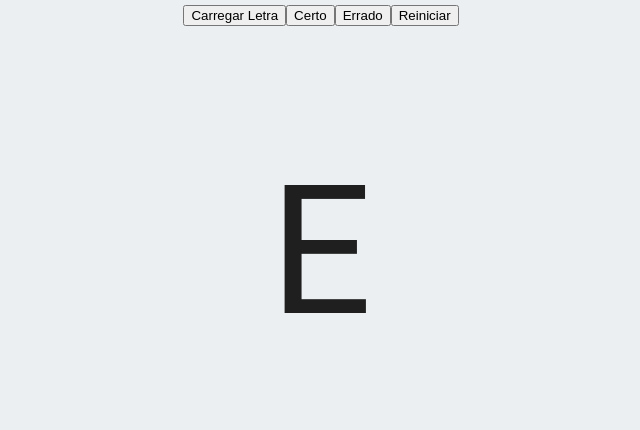
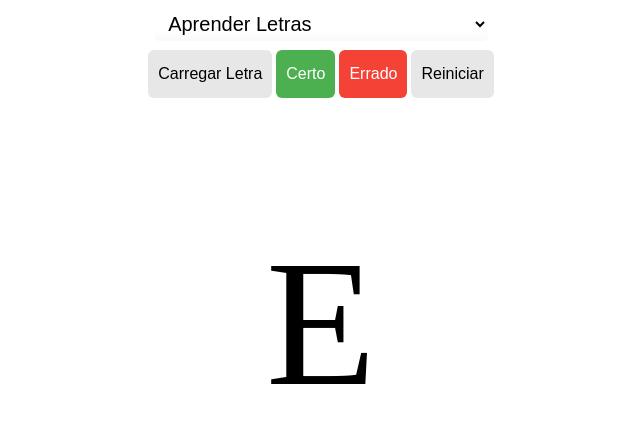
Before and after one commit to marcelocesards/aprender, a plain HTML site: page public/index.html in a window 1280 px wide. Shown: the whole page, without its empty margins (319-959 px from the left). Drawn offline with Linux system fonts and the light colour scheme; some packages are replaced by stand-ins of ours.

Commit message:
alternar entre modos de aprendizado

```diff
--- a/public/components/cores.component/cores.component.js
+++ b/public/components/cores.component/cores.component.js
@@ -59,7 +59,7 @@ export class CoresComponent {
     async render(container){
         this.element = await baseComponent.renderTemplate({
             container,
-            templatePath: "/components/letras.component/letras.component.html"
+            templatePath: "/components/cores.component/cores.component.html"
         });
         this.addEventListeners();
         this.labelLetrasComponent = new LabelLetrasComponent();
@@ -76,16 +76,16 @@ export class CoresComponent {
 
     addEventListeners(){
 
-        const btn = document.querySelector('.btn-carregar-letras');
+        const btn = this.element.querySelector('.btn-carregar');
         btn.addEventListener('click', ()=>this.carregar());
 
-        const btnCerto = document.querySelector('.btn-certo');
+        const btnCerto = this.element.querySelector('.btn-certo');
         btnCerto.addEventListener('click', ()=>this.respostaCerta());
 
-        const btnErrado = document.querySelector('.btn-errado');
+        const btnErrado = this.element.querySelector('.btn-errado');
         btnErrado.addEventListener('click', ()=>this.respostaErrada());
 
-        const btnReiniciar = document.querySelector('.btn-limpar');
+        const btnReiniciar = this.element.querySelector('.btn-limpar');
         btnReiniciar.addEventListener('click', ()=>{
             this.limpar();
             this.LabelEstErr.innerHTML="";
--- a/public/components/letras.component/letras.component.html
+++ b/public/components/letras.component/letras.component.html
@@ -1,9 +1,9 @@
 <div class="container">
     <nav class="nav-bar">
-        <button class="btn-carregar-letras">Carregar Letra</button>
-        <button class="btn-certo">Certo</button>
-        <button class="btn-errado">Errado</button>
-        <button class="btn-limpar">Reiniciar</button>
+        <button class="btn btn-light btn-carregar">Carregar Letra</button>
+        <button class="btn btn-success btn-certo">Certo</button>
+        <button class="btn btn-danger btn-errado">Errado</button>
+        <button class="btn btn-light btn-limpar">Reiniciar</button>
     </nav>
     <section class="exibicaoLetras">
 
--- a/public/components/letras.component/letras.component.js
+++ b/public/components/letras.component/letras.component.js
@@ -40,7 +40,7 @@ export class LetrasComponent {
 
     btnCarregarLetrasListener(){
 
-        const btn = document.querySelector('.btn-carregar-letras');
+        const btn = document.querySelector('.btn-carregar');
         btn.addEventListener('click', ()=>this.carregarLetra());
 
         const btnCerto = document.querySelector('.btn-certo');
--- a/public/index.html
+++ b/public/index.html
@@ -23,25 +23,17 @@
       to avoid connecting the SDK to running emulators.
     -->
     <script defer src="/__/firebase/init.js?useEmulator=true"></script>
-
-    <style media="screen">
-      body { background: #ECEFF1; color: rgba(0,0,0,0.87); font-family: Roboto, Helvetica, Arial, sans-serif; margin: 0; padding: 0; }
-      #message { background: white; max-width: 360px; margin: 100px auto 16px; padding: 32px 24px; border-radius: 3px; }
-      #message h2 { color: #ffa100; font-weight: bold; font-size: 16px; margin: 0 0 8px; }
-      #message h1 { font-size: 22px; font-weight: 300; color: rgba(0,0,0,0.6); margin: 0 0 16px;}
-      #message p { line-height: 140%; margin: 16px 0 24px; font-size: 14px; }
-      #message a { display: block; text-align: center; background: #039be5; text-transform: uppercase; text-decoration: none; color: white; padding: 16px; border-radius: 4px; }
-      #message, #message a { box-shadow: 0 1px 3px rgba(0,0,0,0.12), 0 1px 2px rgba(0,0,0,0.24); }
-      #load { color: rgba(0,0,0,0.4); text-align: center; font-size: 13px; }
-      @media (max-width: 600px) {
-        body, #message { margin-top: 0; background: white; box-shadow: none; }
-        body { border-top: 16px solid #ffa100; }
-      }
-    </style>
   </head>
   <body>
     <main>
+        <div class="nav-bar">
+          <select id="modo" class="select">
+            <option value="letras">Aprender Letras</option>
+            <option value="cores">Aprender Cores</option>
+          </select>
+        </div>
         <section class="letras" id="letras"></section>
+        <section class="cores" id="cores"></section>
     </main>
     <script src="index.js" type="module" ></script>
   </body>
--- a/public/index.js
+++ b/public/index.js
@@ -1,7 +1,24 @@
 import {LetrasComponent} from "./components/letras.component/letras.component.js"
-async function render(){
+import {CoresComponent} from "./components/cores.component/cores.component.js"
+
+const aprender = {
+ letras: renderLetras,
+ cores: renderCores
+}
+async function renderLetras(){
     let letrasComponent = new LetrasComponent();
     await letrasComponent.render(document.querySelector("#letras"));
 }
+async function renderCores(){
+    let coresComponent = new CoresComponent();
+    await coresComponent.render(document.querySelector("#cores"));
+}
+
+function render(){
+    letras.innerHTML = null;
+    cores.innerHTML = null;
+    aprender[modo.value]();
+}
+modo.addEventListener("change",render);
 
 render();
--- a/public/style.css
+++ b/public/style.css
@@ -2,6 +2,47 @@ body{
     box-sizing: border-box;
     margin: 0;
     padding: 0;
+}
+
+.select {
+    width: 100%;
+    min-width: 15ch;
+    max-width: 30ch;
+    border: 1px solid var(--select-border);
+    border-radius: 0.25em;
+    padding: 0.25em 0.5em;
+    margin: 2px;
+    font-size: 1.25rem;
+    cursor: pointer;
+    line-height: 1.1;
+    background-color: #fff;
+    background-image: linear-gradient(to top, #f9f9f9, #fff 33%);
+  }
+
+.btn {
+    border-radius: 6px;
+    border: none;
+    padding: 15px 10px;
+    text-align: center;
+    text-decoration: none;
+    font-size: 16px;
+    margin: 2px;
+}
+.btn-info {
+    background-color: #008CBA;
+    color: white;
+}
+.btn-success {
+    background-color: #4CAF50;
+    color: white;
+}
+.btn-danger {
+    background-color: #f44336;
+    color: white;
+}
+.btn-light {
+    background-color: #e7e7e7;
+    color: black;
 }
 
 .labelFinalizado {
```
Also changed, not shown: public/components/cores.component/cores.component.html (+4 -4 lines).
